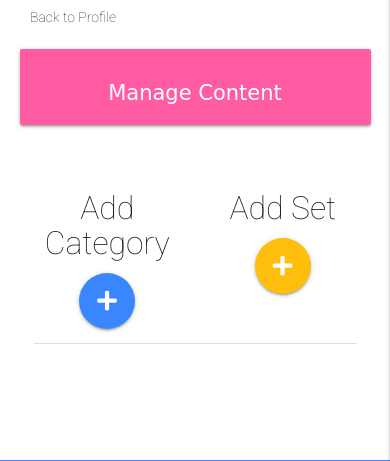
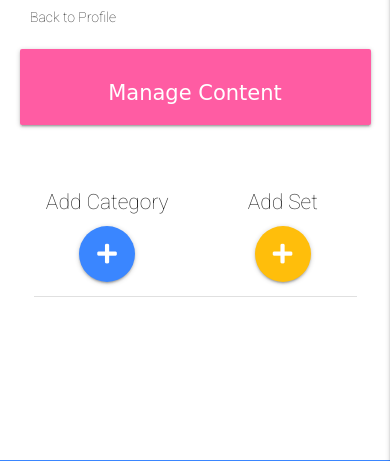
Before and after one commit to Wingkelinks/myswim_MSP3, a Flask app: page /admin_sets in a window 390 px wide. Shown: the part 145-606 px from the top of the page. Run offline with Flask 2, Linux system fonts and the light colour scheme; data that the repository does not hold is empty; some libraries are stand-ins or nearby versions; some web fonts are replaced.

Commit message:
Fix responsive behaviour on sub-titles

```diff
--- a/templates/manage_content.html
+++ b/templates/manage_content.html
@@ -25,7 +25,7 @@
 	<div class="row center-align">
 		<!-- Call add_category function -->
 		<div class="col s6">
-			<h4 class="">Add Category</h4>
+			<h4 class="f3 f2-l">Add Category</h4>
 			<a
 				href="{{ url_for('add_category') }}"
 				class="btn-floating btn-large waves-effect waves-light azure pulse"
@@ -34,7 +34,7 @@
 		</div>
 
 		<div class="col s6">
-			<h4 class="">Add Set</h4>
+			<h4 class="f3 f2-l">Add Set</h4>
 			<a
 				href="{{ url_for('add_set') }}"
 				class="btn-floating btn-large waves-effect waves-light mango pulse"
@@ -110,7 +110,7 @@
 							class="btn modal-close azure b"
 							aria-label="do not delete"
 						>
-							<span class="f5 fw8 pa1">Cancel That</span>
+							<span class="f5 fw8 pa1">No</span>
 							<i class="fas fa-times-circle"></i>
 						</a>
 					</div>
@@ -120,7 +120,7 @@
 							class="btn modal-close winter-sky b"
 							aria-label="confirm delete"
 						>
-							<span class="f5 fw8 pa1">Goodbye Forever</span>
+							<span class="f5 fw8 pa1">Yes</span>
 							<i class="fas fa-trash-alt"></i>
 						</a>
 					</div>
```
